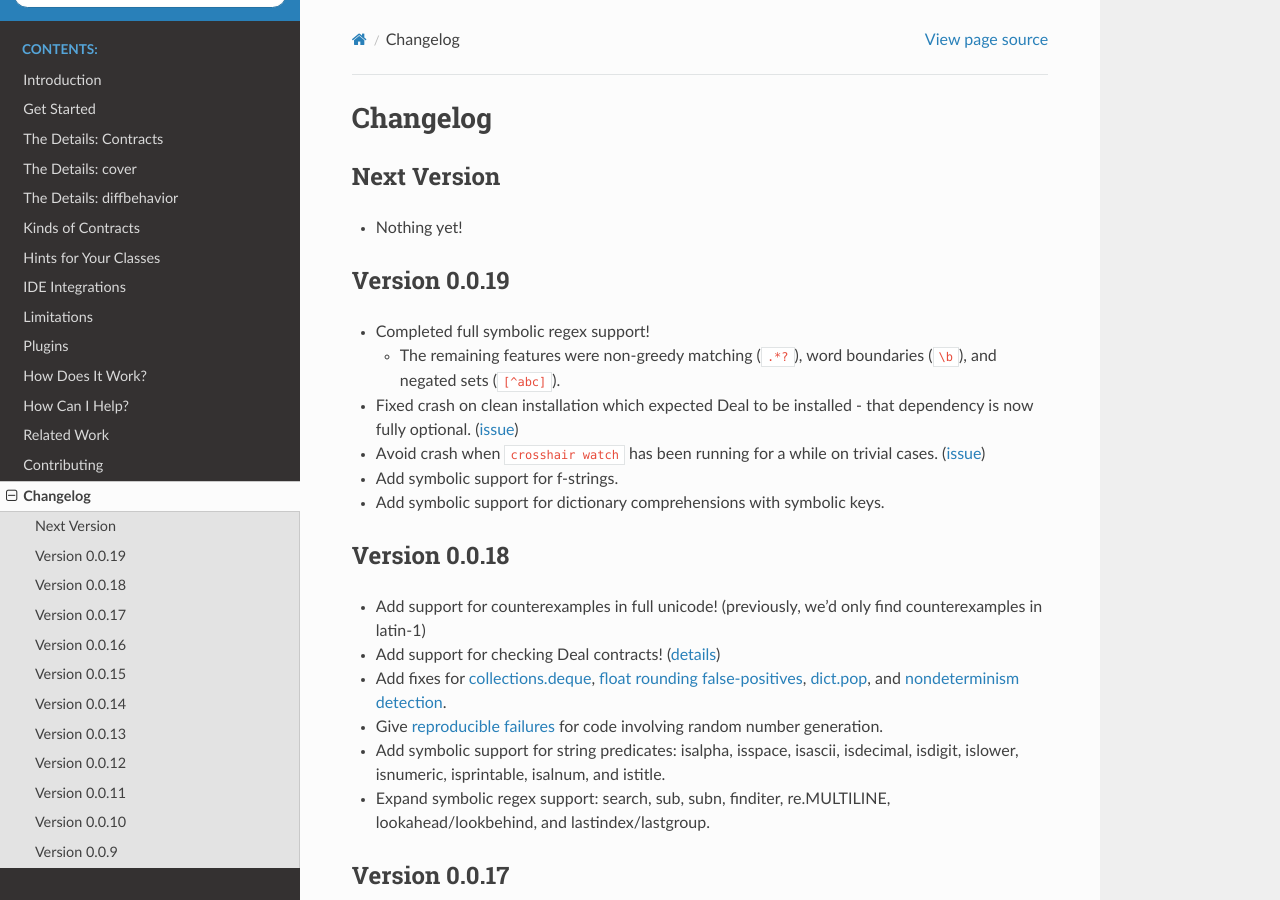
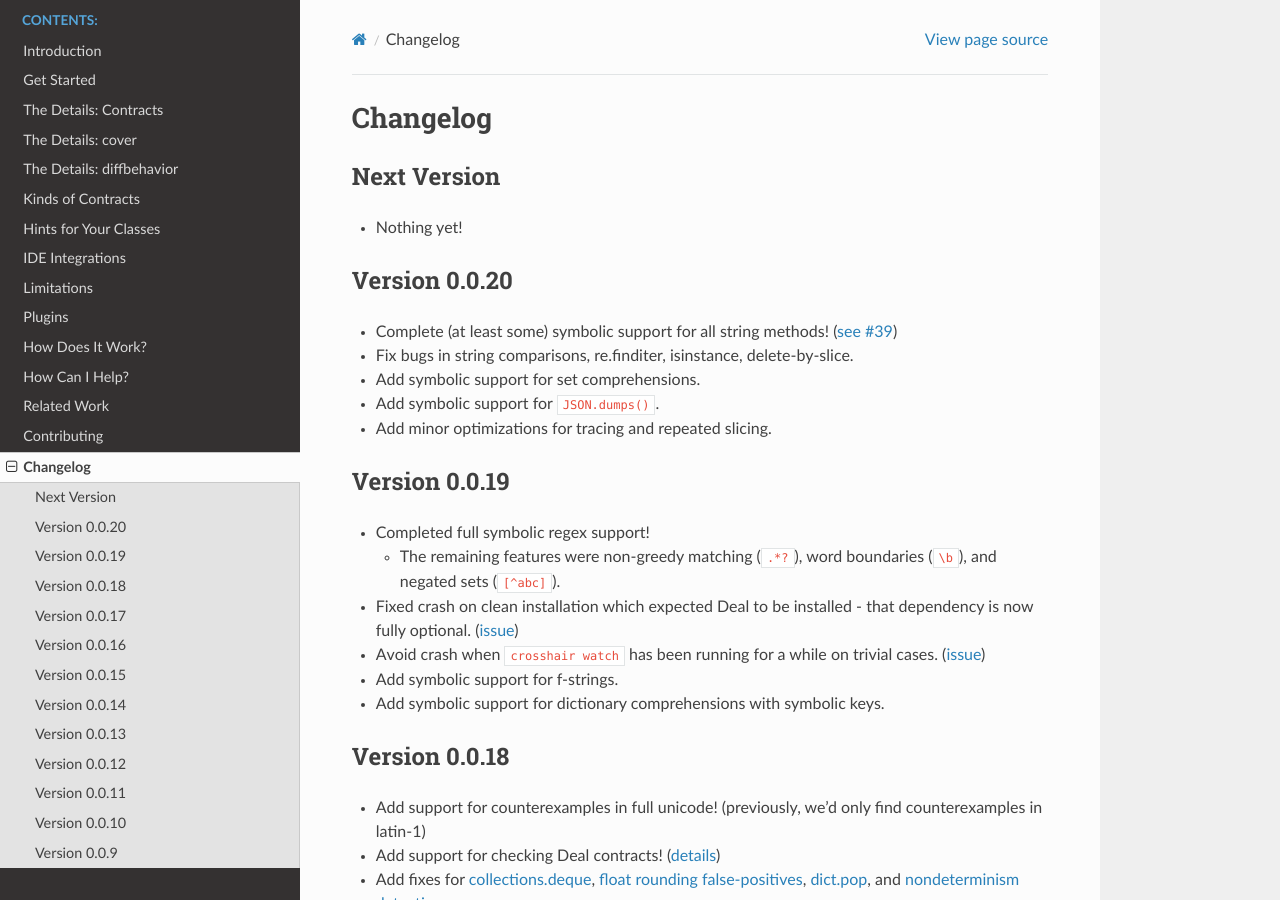
Before and after one commit to pschanely/CrossHair, a Sphinx documentation site: the page built from doc/source/changelog.rst, in a window 1280 px wide and 900 px high. Built offline with Sphinx 7.4.7 and the Read the Docs theme 2.0.0, drawn with Linux system fonts in a browser that asks for light colours; the version number is read from the project's files by our own code.

Commit message:
Prepare changelog for 0.0.20

```diff
--- a/doc/source/changelog.rst
+++ b/doc/source/changelog.rst
@@ -8,6 +8,16 @@ Next Version
 
 * Nothing yet!
 
+
+Version 0.0.20
+--------------
+
+* Complete (at least some) symbolic support for all string methods!
+  (`see #39 <https://github.com/pschanely/CrossHair/issues/39>`__)
+* Fix bugs in string comparisons, re.finditer, isinstance, delete-by-slice.
+* Add symbolic support for set comprehensions.
+* Add symbolic support for ``JSON.dumps()``.
+* Add minor optimizations for tracing and repeated slicing.
 
 Version 0.0.19
 --------------
```
